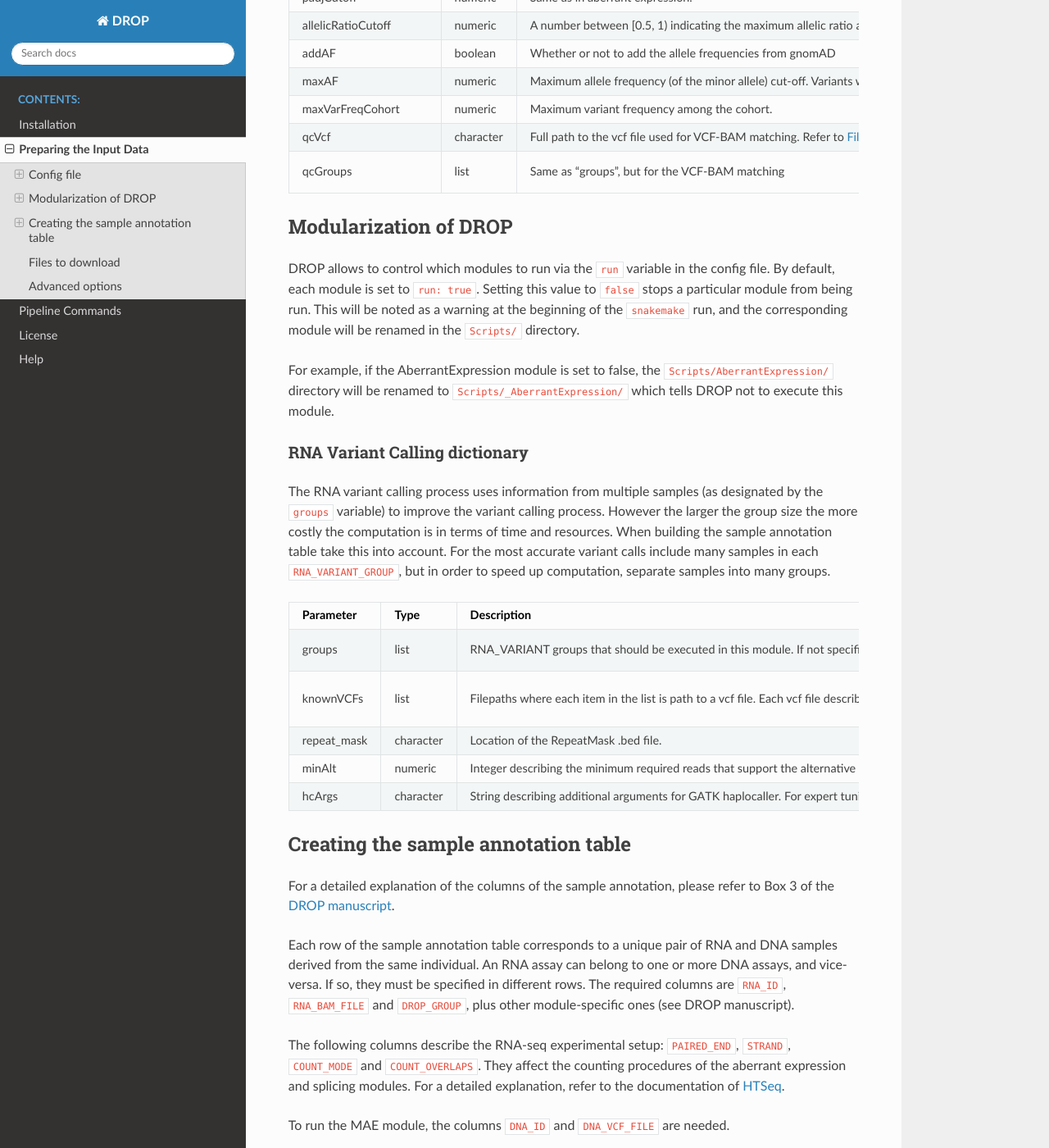
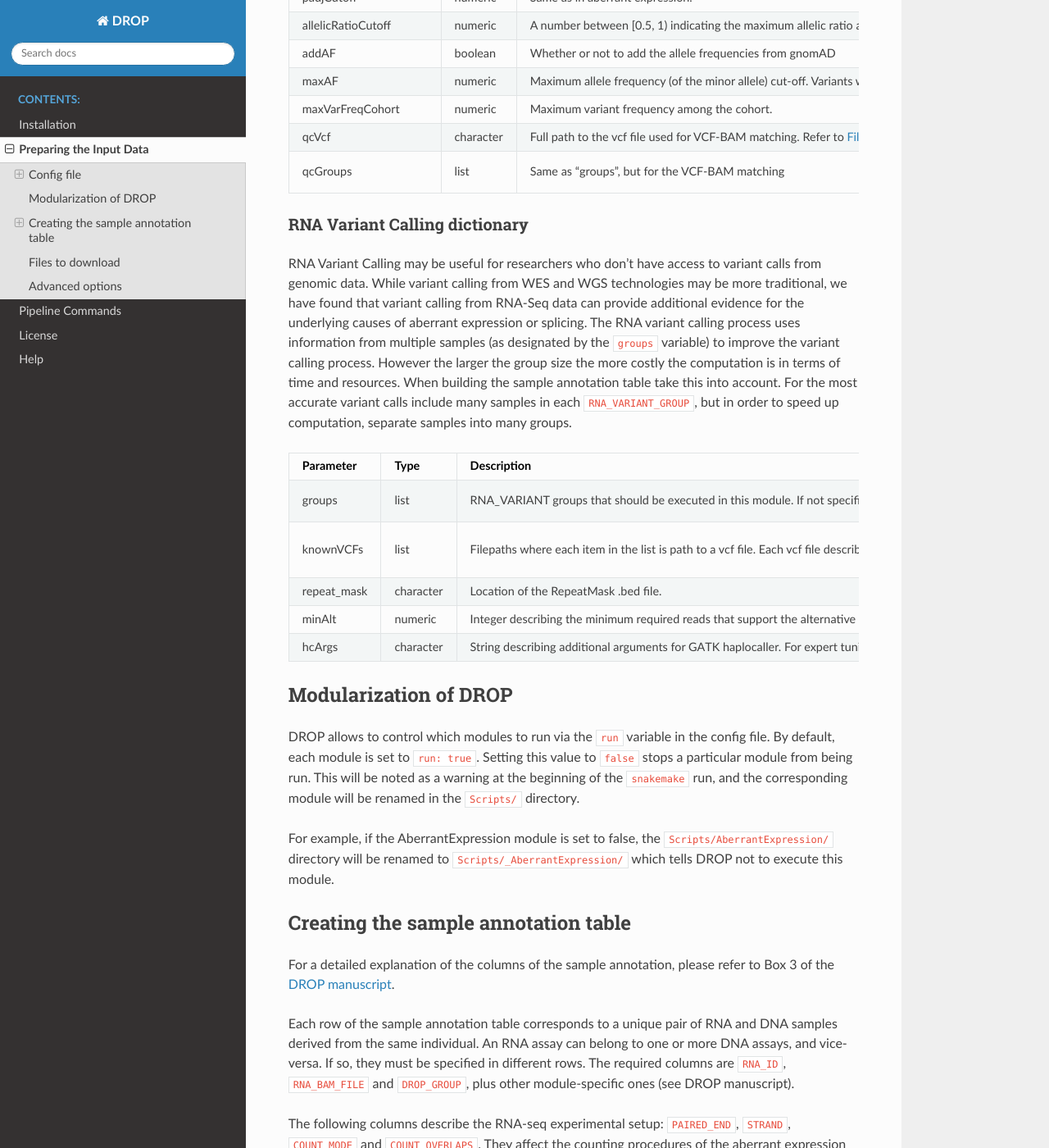
Before and after one commit to gagneurlab/drop, a Sphinx documentation site: the page built from docs/source/prepare.rst, in a window 1280 px wide and 1400 px high, scrolled down 2708 px. Shown: the whole window at 82% size. Built offline with Sphinx 7.4.7 and the Read the Docs theme 2.0.0, drawn with Linux system fonts in a browser that asks for light colours; some of the changed text lies outside the part shown.

Commit message:
update docs

```diff
--- a/docs/source/index.rst
+++ b/docs/source/index.rst
@@ -2,7 +2,7 @@
 ==========================================
 
 DROP is intended to help researchers use RNA-Seq data in order to detect genes with aberrant expression,
-aberrant splicing and mono-allelic expression. It consists of three independent modules for each of those strategies.
+aberrant splicing, mono-allelic expression, and RNA-Seq variant calling. It consists of 4 independent modules for each of those strategies.
 After installing DROP, the user needs to fill in the config file and sample annotation table (:doc:`prepare`).
 Then, DROP can be executed in multiple ways (:doc:`pipeline`).
 
@@ -21,10 +21,11 @@
 
 DROP is available on `bioconda <https://anaconda.org/bioconda/drop>`_.
 We recommend using a dedicated conda environment. (installation time: ~ 10min)
+We have found that `mamba` instead of `conda` provides more reliable and faster dependency solving.
 
 .. code-block:: bash
 
-    conda install -c conda-forge -c bioconda drop
+    mamba install -c conda-forge -c bioconda drop
 
 Test installation with demo project
 
--- a/docs/source/pipeline.rst
+++ b/docs/source/pipeline.rst
@@ -84,7 +84,8 @@
 +++++++++++++
 Every time a project is initialized, a temporary folder ``.drop`` will be created in the project folder.
 If a new version of drop is installed, the ``.drop`` folder has to be updated for each project that has been
-initialized using an older version.
+initialized using an older version. `drop update` will also reset the local project's `Scripts/` directory to match the installed version, so be sure to save any additional scripts or analysis in another location.
+
 To do this run:
 
 .. code-block:: bash
--- a/docs/source/prepare.rst
+++ b/docs/source/prepare.rst
@@ -127,14 +127,10 @@
 qcGroups               list       Same as “groups”, but for the VCF-BAM matching                                                                            ``# see aberrant expression example``
 =====================  =========  ========================================================================================================================  ======
 
-Modularization of DROP
------------------------------------
-DROP allows to control which modules to run via the  ``run`` variable in the config file. By default, each module is set to ``run: true``.  Setting this value to  ``false``  stops a particular module from being run. This will be noted as a warning at the beginning of the ``snakemake`` run, and the corresponding module will be renamed in the ``Scripts/`` directory.
-
-For example, if the AberrantExpression module is set to false, the  ``Scripts/AberrantExpression/`` directory will be renamed to ``Scripts/_AberrantExpression/`` which tells DROP not to execute this module.
 
 RNA Variant Calling dictionary
 ++++++++++++++++++++++++++++++++++
+RNA Variant Calling may be useful for researchers who don't have access to variant calls from genomic data. While variant calling from WES and WGS technologies may be more traditional, we have found that variant calling from RNA-Seq data can provide additional evidence for the underlying causes of aberrant expression or splicing.
 The RNA variant calling process uses information from multiple samples (as designated by the ``groups`` variable) to improve the variant calling process. However the larger the group size the more costly the computation is in terms of time and resources. When building the sample annotation table take this into account. For the most accurate variant calls include many samples in each ``RNA_VARIANT_GROUP``, but in order to speed up computation, separate samples into many groups.
 
 =====================  =========  =====================================================================================================================================================================  =========
@@ -158,11 +154,18 @@
 =====================  =========  =====================================================================================================================================================================  =========
 
 
+Modularization of DROP
+-----------------------------------
+DROP allows to control which modules to run via the  ``run`` variable in the config file. By default, each module is set to ``run: true``.  Setting this value to  ``false``  stops a particular module from being run. This will be noted as a warning at the beginning of the ``snakemake`` run, and the corresponding module will be renamed in the ``Scripts/`` directory.
+
+For example, if the AberrantExpression module is set to false, the  ``Scripts/AberrantExpression/`` directory will be renamed to ``Scripts/_AberrantExpression/`` which tells DROP not to execute this module.
+
+
 Creating the sample annotation table
 ------------------------------------
 
 For a detailed explanation of the columns of the sample annotation, please refer to
-Box 3 of the `DROP manuscript <https://www.rdcu.be/cdMmF>`_.
+Box 3 of the `DROP manuscript <https://www.nature.com/articles/s41596-020-00462-5>`_.
 
 Each row of the sample annotation table corresponds to a unique pair of RNA and DNA
 samples derived from the same individual. An RNA assay can belong to one or more DNA
@@ -175,7 +178,7 @@
 counting procedures of the aberrant expression and splicing modules. For a detailed
 explanation, refer to the documentation of `HTSeq <https://htseq.readthedocs.io/en/latest/>`_.
 
-To run the MAE module, the columns ``DNA_ID`` and ``DNA_VCF_FILE`` are needed.
+To run the MAE module, the columns ``DNA_ID`` and ``DNA_VCF_FILE`` are needed. To run the rnaVariantCalling module, the column ``RNA_VARIANT_GROUP`` is needed.
 
 In case external counts are included, add a new row for each sample from those
 files (or a subset if not all samples are needed). Add the columns: ``GENE_COUNTS_FILE``,
@@ -260,6 +263,10 @@
 The file is only needed in case HPO terms are specified in the sample annotation.
 Otherwise, write ``null`` in the ``hpoFile`` key.
 
+3. For the RNA-Seq variant calling module, known variants should be used to calibrate variant and sequencing scores.
+These can be downloaded for hg19 at our `public repository <https://www.cmm.in.tum.de/public/paper/drop_analysis/resource/>`
+and for hg38 through the Broad Institute's `resource bundle <https://gatk.broadinstitute.org/hc/en-us/articles/360035890811-Resource-bundle>`
+
 .. _advancedoptions:
 
 Advanced options
@@ -288,7 +295,7 @@
 were aligned to different genome assemblies from the same build (eg, some to ucsc
 and others to ncbi, but all to either hg19 or hg38). If so, for the aberrant
 expression and splicing modules, no special configuration is needed.
-For the MAE module, the different fasta files must be specified as a dictionary in
+For the MAE and rnaVariantCalling module, the different fasta files must be specified as a dictionary in
 the `genome` parameter of the config file, and, for each sample, the corresponding
 key of the `genome` dictionary must be specified in the `GENOME` column of the
 sample annotation.
```
Also changed, not shown: other parts of docs/source/pipeline.rst (+1 -1 lines), docs/source/installation.rst (+6 -3 lines), drop/template/readme.md, 1 other file.
